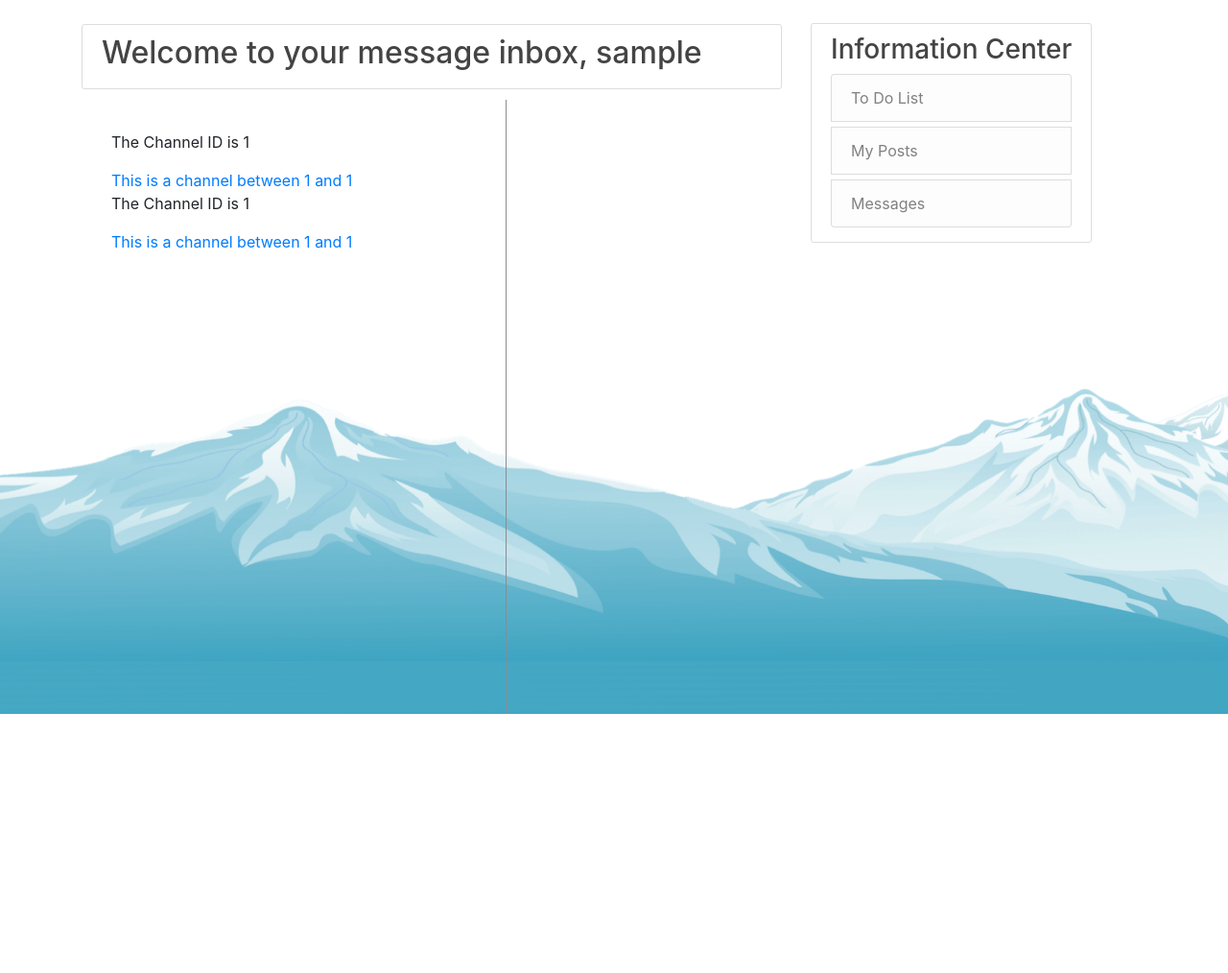
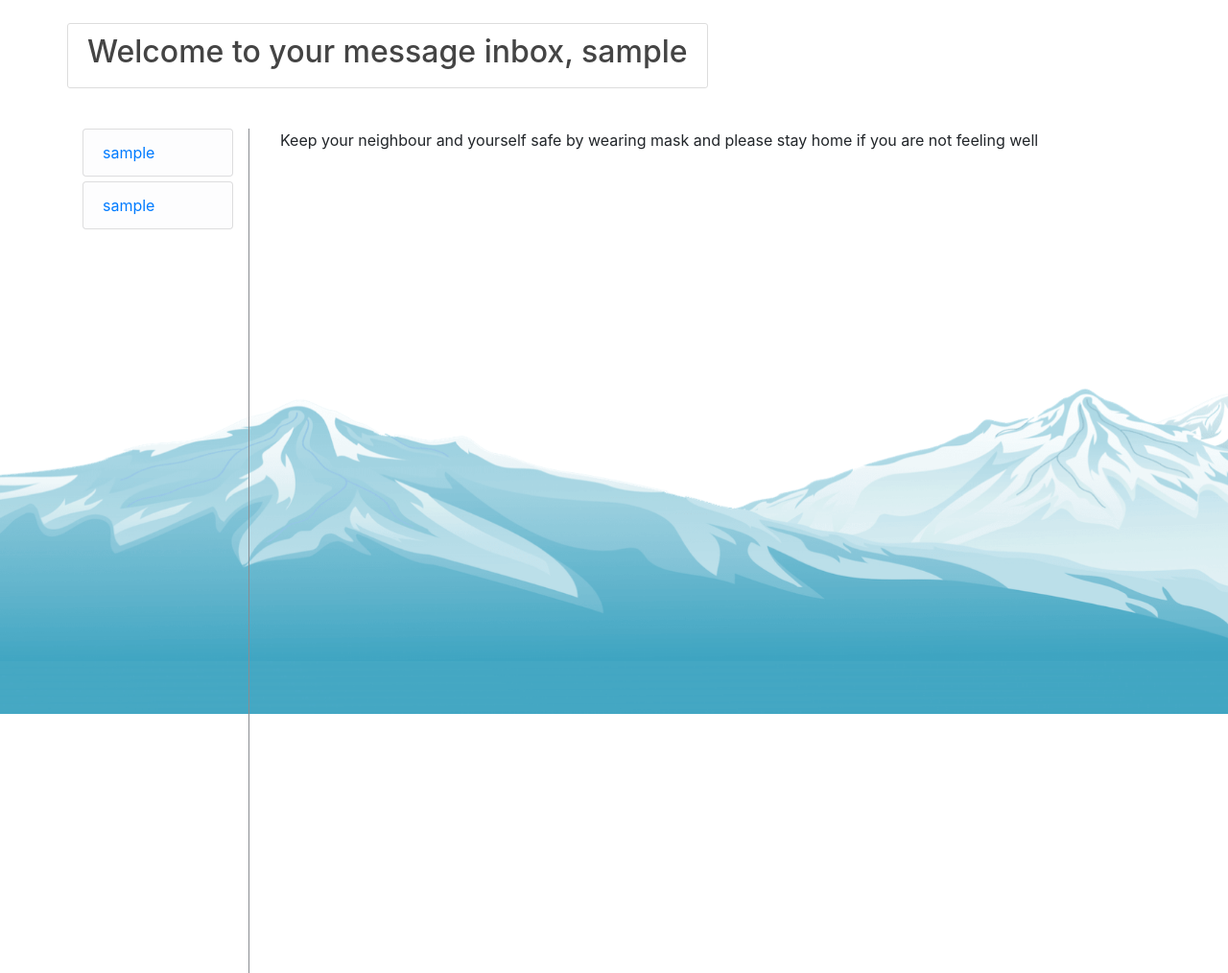
Before and after one commit to SinaBehrouz/Benefactors, a Flask app: page /messages in a window 1280 px wide. Shown: the part 56-1070 px from the top of the page at 96% size. Before the commit the page ends 800 px from the top, so only its background shows below. Run offline with Flask 2, Linux system fonts and the light colour scheme; a user stored in the database is signed in; tables that the repository leaves empty hold one stand-in row (values such as "Sample post"); some libraries are stand-ins or nearby versions.

Commit message:
Clean up the CSS files to display channel nicely with button lists. Re-construct the logic of Channel models, how to sort along with adding two new fields to the channel

```diff
--- a/web/benefactors/models.py
+++ b/web/benefactors/models.py
@@ -3,6 +3,7 @@ from benefactors import db, login_manager, app
 from datetime import datetime
 from flask_login import UserMixin
 from itsdangerous import TimedJSONWebSignatureSerializer as Serializer
+from sqlalchemy.orm import backref
 
 
 class genderEnum(Enum):
@@ -98,6 +99,9 @@ class ChatChannel(db.Model):
     user2_id = db.Column(db.Integer, db.ForeignKey('user.id'), nullable=False)
     last_updated = db.Column(db.DateTime, nullable=False, default=datetime.utcnow)
 
+    user_1 = db.relationship("User", backref=backref("usr_1", uselist=False), foreign_keys=[user1_id])
+    user_2 = db.relationship("User", backref=backref("usr_2", uselist=False), foreign_keys=[user2_id])
+
 class ChatMessages(db.Model):
     __tablename__ = "chatmessages"
 
--- a/web/benefactors/static/main.css
+++ b/web/benefactors/static/main.css
@@ -208,11 +208,21 @@ input:hover.search-bar{
 }
 
 #chat-sidebar {
-  margin-top: 5em;
+  margin-top: 2em;
   float: left; /* Make this div as wide as its contents */
   min-height: 96vh;
   padding-left: 1em;
-  padding-top: 2em;
-  padding-right:10em;
+  padding-right:1em;
   border-right: 0.5px solid #898c91;
 }
+
+#chat-content {
+  margin-top: 2em;
+  float: right; /* Make this div as wide as its contents */
+  min-height: 110vh;
+  padding-left: 2em;
+}
+
+#channel-list {
+  list-style-type: none
+}
--- a/web/benefactors/templates/messages.html
+++ b/web/benefactors/templates/messages.html
@@ -1,22 +1,72 @@
-{% extends "layout.html" %}
-{% block content %}
+<!DOCTYPE html>
+<html lang="en" style="overflow: scroll; overflow-x: hidden;">
+<head>
+    <meta charset="utf-8">
+    <meta name="viewport" content="width=device-width, initial-scale=1, shrink-to-fit=no">
 
-    <!-- Messages Channel - This will always be populated if there are any messages, whenever the messages is opened-->
-    <div class = col-md-8>
-        <div id="chat-sidebar" style="position:fixed; transform: none;">
-        {% if chatchannels %}
-            {% for channel in chatchannels %}
-                <p id="channel-id"> The Channel ID is {{ channel.id }}</p>
-                <a id="channel-name" href="#"> This is a channel between {{ channel.user1_id }} and {{ channel.user2_id }}</a>
-            {% endfor %}
+    <link rel="stylesheet" href="https://maxcdn.bootstrapcdn.com/bootstrap/4.0.0/css/bootstrap.min.css" integrity="sha384-Gn5384xqQ1aoWXA+058RXPxPg6fy4IWvTNh0E263XmFcJlSAwiGgFAW/dAiS6JXm" crossorigin="anonymous">
+    <link rel="stylesheet" type="text/css" href="{{ url_for('static', filename='main.css') }}">
+    <script src="https://use.fontawesome.com/releases/v5.13.0/js/all.js" crossorigin="anonymous"></script>
+    <title>Benefactors</title>
+
+</head>
+
+<body>
+<header class="site-header">
+    <nav class="navbar navbar-expand-md navbar-dark bg-header fixed-top">
+        <div class="container">
+            <a class="navbar-brand mr-4" href="/">Benefactors</a>
+            <button class="navbar-toggler" type="button" data-toggle="collapse" data-target="#navbarToggle" aria-controls="navbarToggle" aria-expanded="false" aria-label="Toggle navigation">
+                <span class="navbar-toggler-icon"></span>
+            </button>
+            <div class="collapse navbar-collapse" id="navbarToggle">
+                <div class="navbar-nav mr-auto">
+                    <a class="nav-item nav-link" href="{{ url_for('home') }}">Home</a>
+                    <a class="nav-item nav-link" href="{{ url_for('about') }}">About</a>
+                </div>
+                <!-- Navbar Right Side -->
+                <div class="navbar-nav">
+                    {% if current_user.is_authenticated %}
+                    <a class="nav-item nav-link" href="{{ url_for('create_new_post') }}">New Post</a>
+                    <a class="nav-item nav-link" href="{{ url_for('get_account') }}">Account</a>
+                    <a class="nav-item nav-link" href="{{ url_for('logout') }}">Logout</a>
                     {% else %}
-
-
+                    <a class="nav-item nav-link" href="{{ url_for('login') }}">Login</a>
+                    <a class="nav-item nav-link" href="{{ url_for('sign_up') }}">Sign Up</a>
                     {% endif %}
                 </div>
             </div>
+        </div>
+    </nav>
+</header>
 
-
+    <!-- Messages Channel - This will always be populated if there are any messages, whenever the messages is opened-->
+    <div class="container">
+        <div class = "row">
+            <article class="media content-section">
+                <div class="media-body">
+                    <h2 id="welcome-message">Welcome to your message inbox, {{ owner.username }}</h2>
+                </div>
+            </article>
+        </div>
+        <div class="row">
+            {% if chatchannels %}
+            <div class="col" id="chat-sidebar" style="transform: none;">
+                {% for channel in chatchannels %}
+                <ul class="list-group">
+                    <li class="list-group-item list-group-item-light" style="margin-bottom: 5px;" id="channel-list"><a id="channel-name" href="#">
+                    {% if channel.user_1.id == current_user.id %}
+                         {{ channel.user_2.username }}
+                    {% else %}
+                        {{ channel.user_1.username }}
+                    {% endif %}
+                    </a></li>
+                </ul>
+                {% endfor %}
+            {% else %}
+            {% endif %}
+            </div>
+            <div class="col-10" id="chat-content">
                 {% if comments %}
                 <!-- Messages Content - This will be empty at the beginning-->
                     {% for comment in comments %}
@@ -27,13 +77,13 @@
                                     <div id="message_sender">
                                         <a class="mr-2">{{ current_user.username }}</a> <!-- This will be the messages content-->>
                                         <small class="text-muted">{{ comment.date_posted.strftime('%Y-%m-%d') }}</small>
-                            <small class="text-muted" style="font-weight: bold;">{{ comment.message_content }}</small>
+                                        <small class="text-muted" style="font-weight: bold">{{ comment.message_content }}</small>
                                     </div>
                                     {% else %}
                                     <div id="message_sender">
                                         <a class="mr-2">{{ current_user.username }}</a> <!-- This will be the messages content-->>
                                         <small class="text-muted">{{ comment.date_posted.strftime('%Y-%m-%d') }}</small>
-                            <small class="text-muted" style="font-weight: bold;">{{ comment.message_content }}</small>
+                                        <small class="text-muted" style="font-weight: bold">{{ comment.message_content }}</small>
                                     </div>
                                     {% endif %}
                                 </div>
@@ -41,12 +91,13 @@
                         </article>
                     {% endfor %}
                 {% else %}
-        <article class="media content-section">
-            <div class="media-body">
-                <h2 id="welcome-message">Welcome to your message inbox, {{ owner.username }}</h2>
+                    <p id="placeholder-message"> Keep your neighbour and yourself safe by wearing mask and please stay home if you are not feeling well</p>
+                {% endif %}
             </div>
-        </article>
-
-    {% endif %}
-
-{% endblock content %}
+        </div>
+    </div>
+<script src="https://code.jquery.com/jquery-3.2.1.slim.min.js" integrity="sha384-KJ3o2DKtIkvYIK3UENzmM7KCkRr/rE9/Qpg6aAZGJwFDMVNA/GpGFF93hXpG5KkN" crossorigin="anonymous"></script>
+<script src="https://cdnjs.cloudflare.com/ajax/libs/popper.js/1.12.9/umd/popper.min.js" integrity="sha384-ApNbgh9B+Y1QKtv3Rn7W3mgPxhU9K/ScQsAP7hUibX39j7fakFPskvXusvfa0b4Q" crossorigin="anonymous"></script>
+<script src="https://maxcdn.bootstrapcdn.com/bootstrap/4.0.0/js/bootstrap.min.js" integrity="sha384-JZR6Spejh4U02d8jOt6vLEHfe/JQGiRRSQQxSfFWpi1MquVdAyjUar5+76PVCmYl" crossorigin="anonymous"></script>
+</body>
+</html>
```
Also changed, not shown: web/benefactors/routes.py (+1 -36 lines), web/benefactors/templates/layout.html (line endings or trailing spaces). Lines whose indentation alone changed are shown as unchanged.
